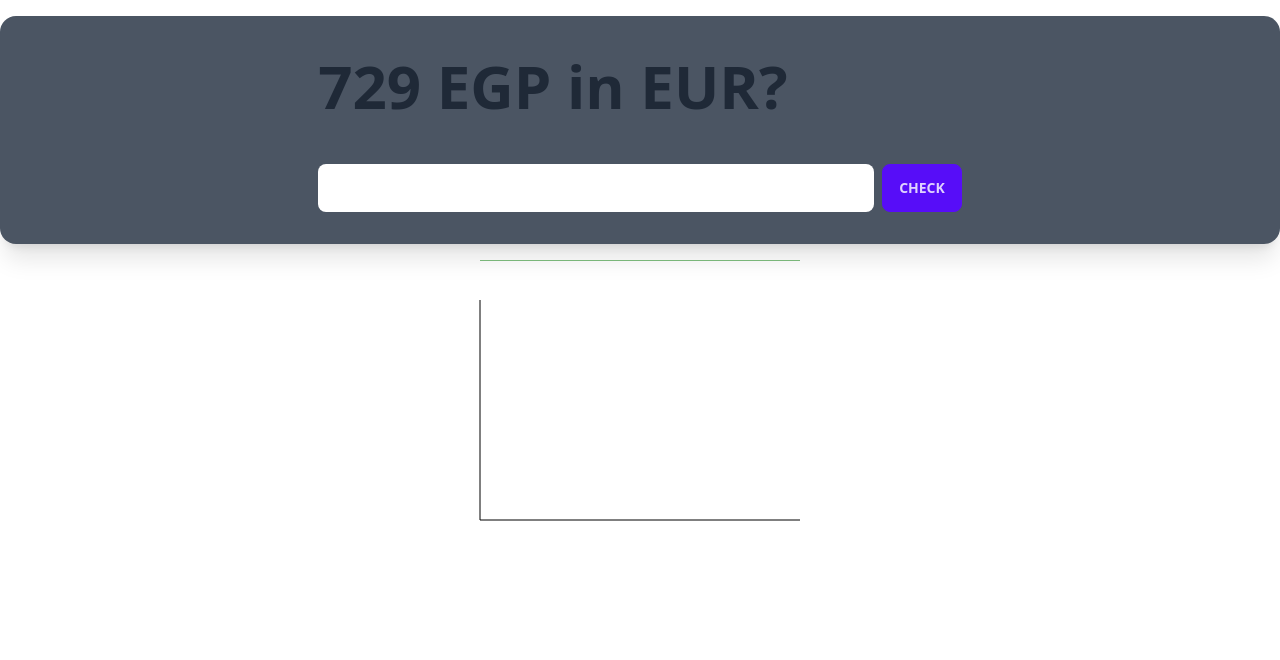
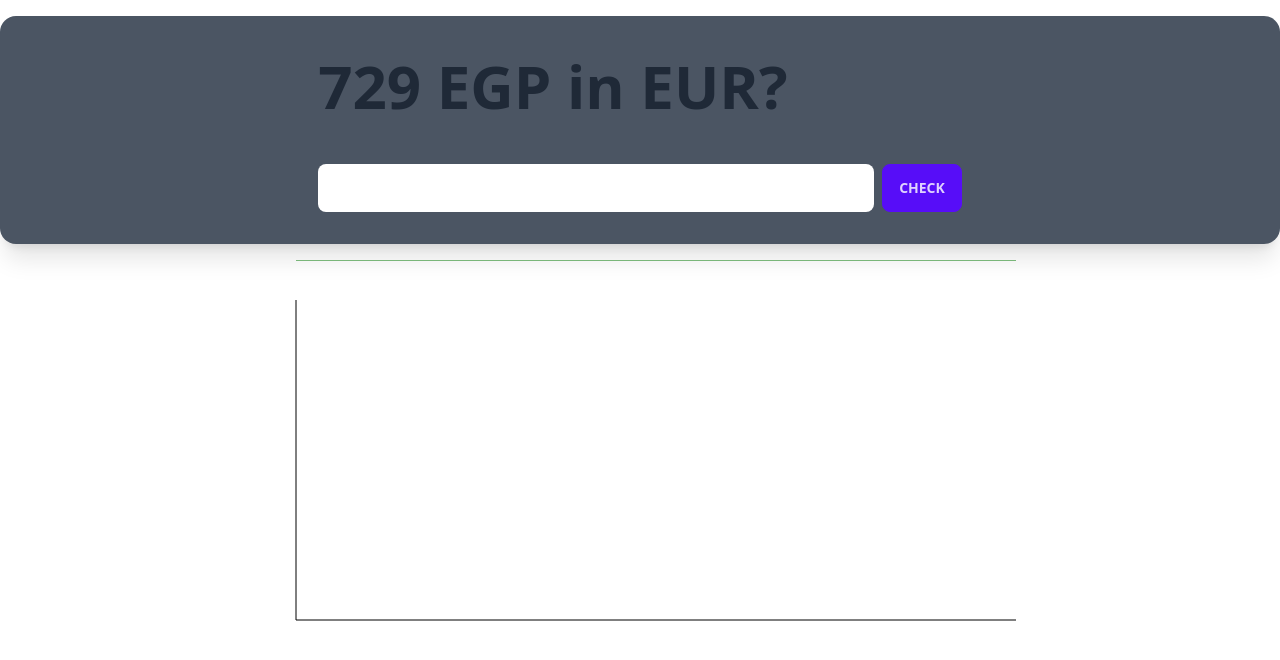
Before and after one commit to koljapluemer/currency-conversion-practice, a Vue app: page / in a window 1280 px wide. Shown: the top 660 px of the page. Built offline with nearby package versions, Linux system fonts and the light colour scheme.

Commit message:
experiment/change svg colors and style

```diff
--- a/src/App.vue
+++ b/src/App.vue
@@ -1,6 +1,6 @@
 <script setup>
 import words from "./words.js";
-import { ref, computed } from 'vue';
+import { ref, computed } from "vue";
 
 const dividend = ref(0);
 const divisor = ref(33.49);
@@ -35,7 +35,7 @@ function generateRandomExercise() {
 }
 
 function evaluateScore() {
-  console.log("guess", guess.value)
+  console.log("guess", guess.value);
   results.value.push({
     date: new Date().toISOString(),
     dividend: dividend.value,
@@ -43,7 +43,10 @@ function evaluateScore() {
     guess: guess.value,
     correct: dividend.value / divisor.value,
     // missedByPercent: how much the guess was over or under the correct result, expressed as percent of the correct result
-    missedByPercent: (guess.value - dividend.value / divisor.value) / (dividend.value / divisor.value) * 100,
+    missedByPercent:
+      ((guess.value - dividend.value / divisor.value) /
+        (dividend.value / divisor.value)) *
+      100,
   });
   generateRandomExercise();
 }
@@ -79,39 +82,37 @@ function evaluateScore() {
 //   }
 // }
 
-
-const width = 400;
-const height = 300;
+const width = 800
+const height = 400;
 const margin = 40;
-
 
 // use the numbers of objects in results as maxX, but maximally the last 20
 const maxX = computed(() => Math.max(20, results.value.length));
 const maxY = computed(() => {
   // get the highest missedByPercent value from results
-  const max = Math.max(...results.value.map(point => point.missedByPercent));
+  const max = Math.max(...results.value.map((point) => point.missedByPercent));
   // round up to the next 10
   return Math.ceil(max / 10) * 10;
 });
 
 const minY = computed(() => {
   // get the lowest missedByPercent value from results
-  const min = Math.min(...results.value.map(point => point.missedByPercent));
+  const min = Math.min(...results.value.map((point) => point.missedByPercent));
   // round down to the next 10
   return Math.floor(min / 10) * 10;
 });
 
 const scaleX = computed(() => {
   const xRange = maxX.value;
-  return x => (x / xRange) * (width - 2 * margin) + margin;
+  return (x) => (x / xRange) * (width - 2 * margin) + margin;
 });
 
 // this doesn't need to be computed, but I don't actually understand the function :)
 const scaleY = computed(() => {
   const yRange = maxY.value - minY.value;
-  return y => height - ((y - minY.value) / yRange) * (height - 2 * margin) - margin;
+  return (y) =>
+    height - ((y - minY.value) / yRange) * (height - 2 * margin) - margin;
 });
-
 </script>
 
 <template>
@@ -120,17 +121,15 @@ const scaleY = computed(() => {
     class="card bg-gray-600 shadow-xl m-4 flex flex-col items-center w-full max-w-screen-xl"
   >
     <div class="card-body">
-      <h2 class="card-title my-2 text-6xl">
-        {{ dividend }} EGP in EUR?
-      </h2>
+      <h2 class="card-title my-2 text-6xl">{{ dividend }} EGP in EUR?</h2>
       <div :class="{ hidden: !isRevealed }" class="flex items-center gap-2">
         <p class="my-2 text-4xl">
-        <!-- round to two digits after point -->
+          <!-- round to two digits after point -->
           It's {{ (dividend / divisor).toFixed(2) }} EUR
         </p>
       </div>
       <div class="card-actions justify-end mt-6 pt-2">
-      <input type="number" class="input p2 text-4xl" v-model="guess">
+        <input type="number" class="input p2 text-4xl" v-model="guess" />
         <button
           class="btn btn-primary"
           @click="isRevealed = true"
@@ -147,8 +146,7 @@ const scaleY = computed(() => {
 
   <!-- {{ results }} -->
 
-
-    <div>
+  <div class="max-w-screen-md" id="svg-wrapper">
     <svg :width="width" :height="height" class="p4">
       <!-- Draw x-axis -->
       <line
@@ -186,8 +184,8 @@ const scaleY = computed(() => {
         :key="index"
         :cx="scaleX(index)"
         :cy="scaleY(point.missedByPercent)"
-        :r="4"
-        fill="blue"
+        :r="12"
+        fill="#7a29e9"
       />
     </svg>
   </div>
```
